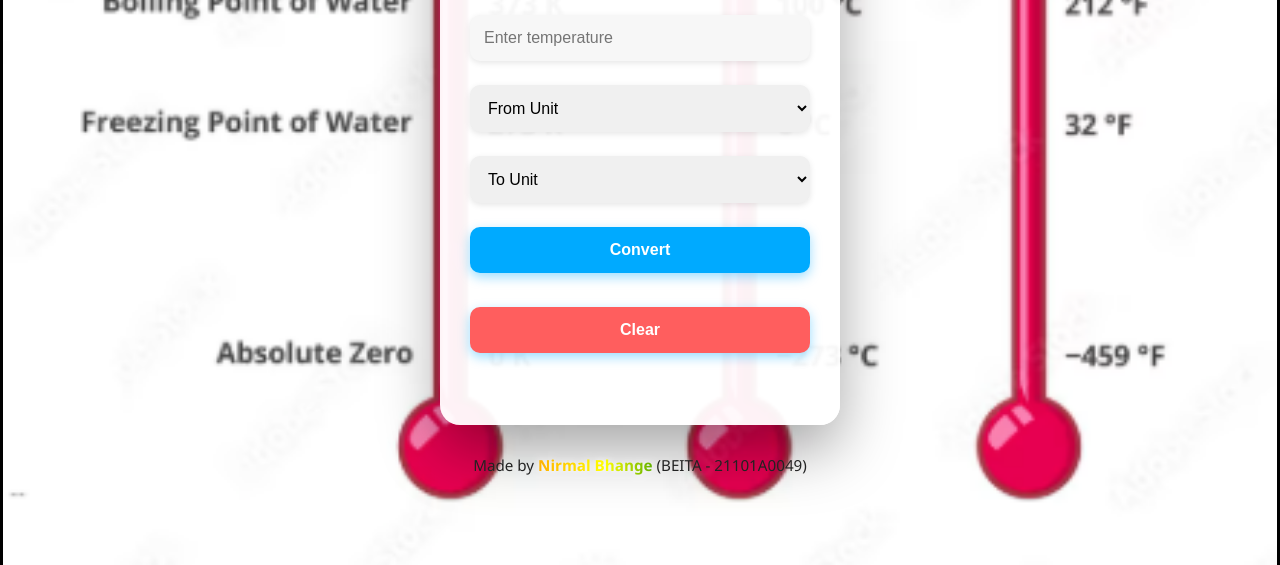
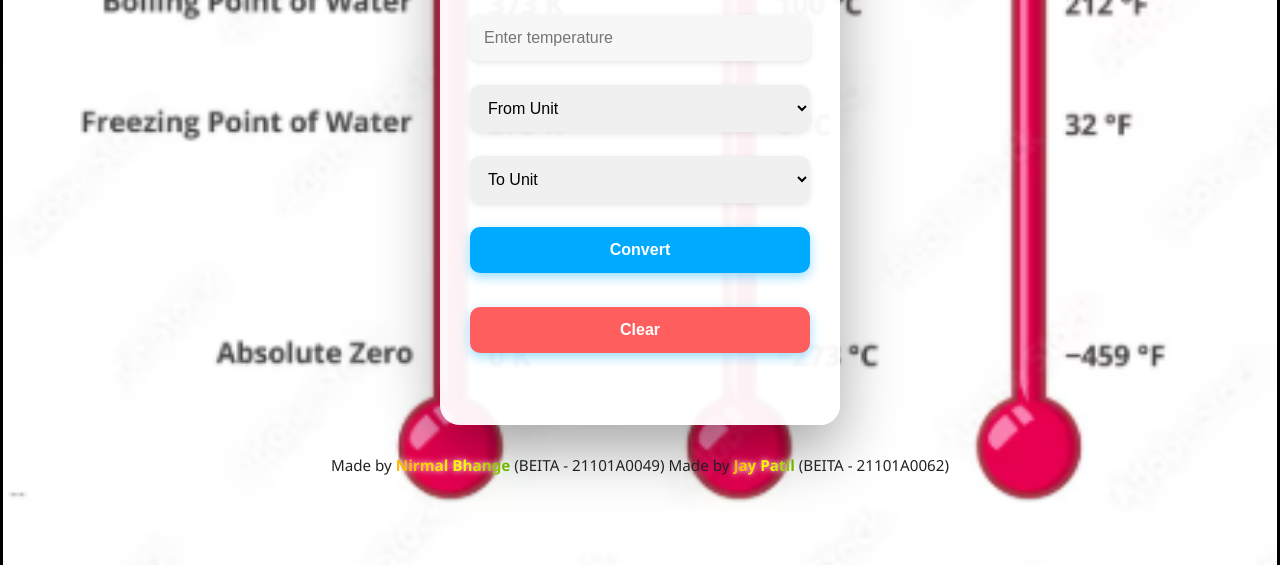
Before and after one commit to Nirmal0049/temp-converter, a plain HTML site: page index.html in a window 1280 px wide. Shown: the part 235-800 px from the top of the page. Drawn offline with Linux system fonts and the light colour scheme.

Commit message:
Update index.html
add

```diff
--- a/index.html
+++ b/index.html
@@ -37,6 +37,7 @@
 
     <footer>
       Made by <strong>Nirmal Bhange</strong> (BEITA - 21101A0049)
+      Made by <strong>Jay Patil</strong> (BEITA - 21101A0062)
     </footer>
   </div>
 
```
